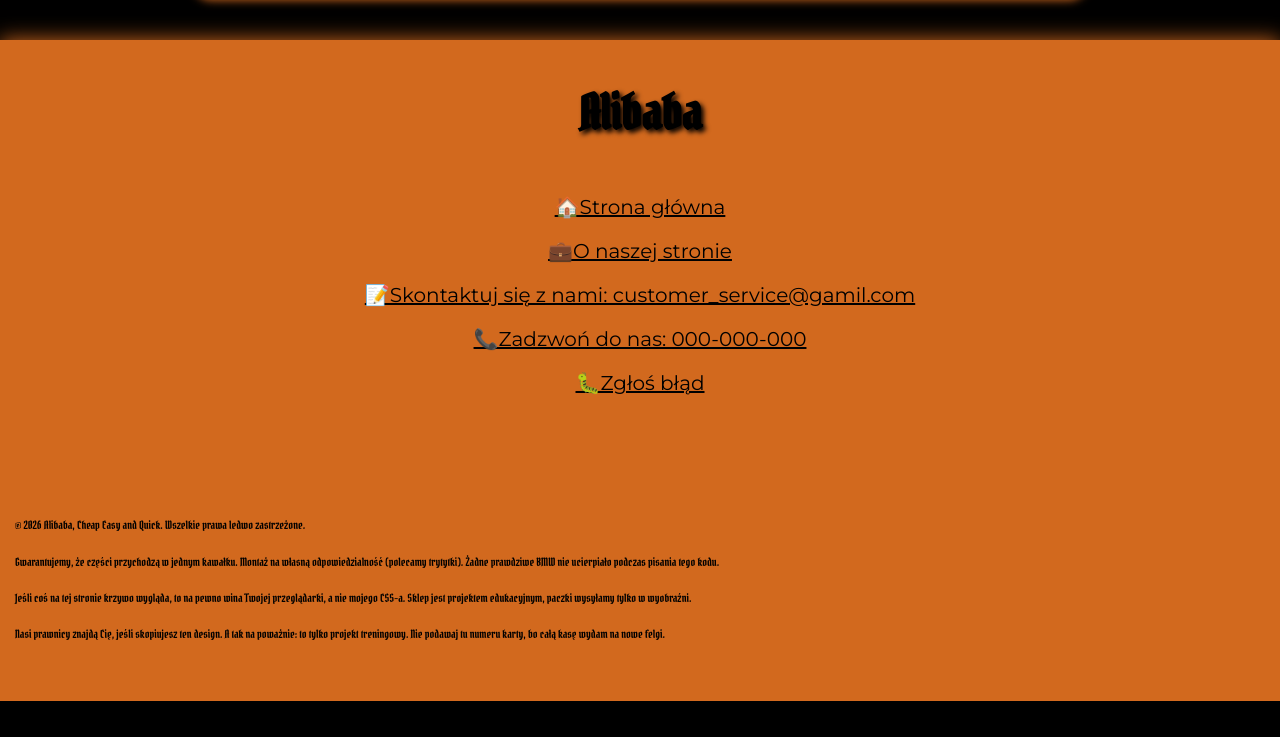
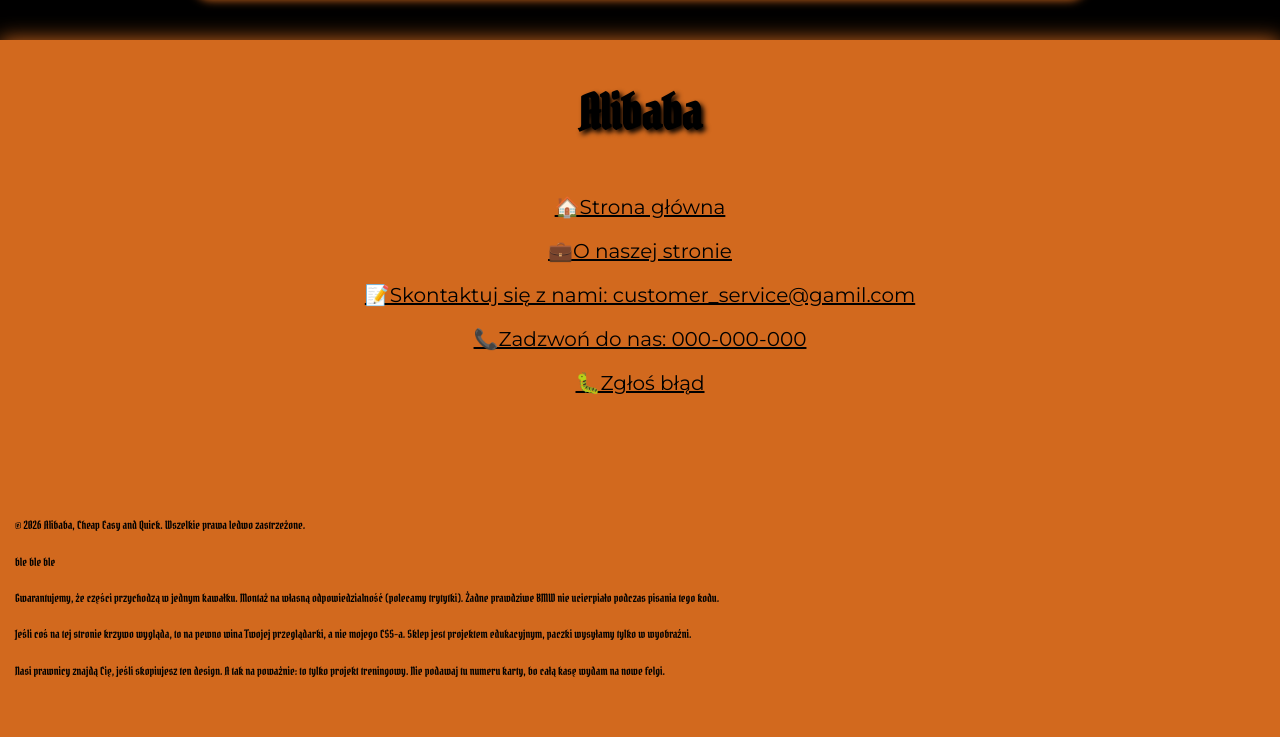
Before and after one commit to aleksander1669/aleksander1669.github.io, a plain HTML site: page product_1.html in a window 1280 px wide. Shown: the part 2336-3073 px from the top of the page. Before the commit the page ends 3037 px from the top, so only its background shows below. Drawn offline with Linux system fonts and the light colour scheme.

Commit message:
zmienienie tekstu w footerze produktu

```diff
--- a/product_1.html
+++ b/product_1.html
@@ -89,6 +89,7 @@ Specyfikacja produktu:
         <br><br><br><br>
     <div class="copyright">
     <p>&copy; 2026 Alibaba, Cheap Easy and Quick. Wszelkie prawa ledwo zastrzeżone.</p>
+    <p>ble ble ble</p>
     <p>Gwarantujemy, że części przychodzą w jednym kawałku. Montaż na własną odpowiedzialność (polecamy trytytki). Żadne prawdziwe BMW nie ucierpiało podczas pisania tego kodu.</p>
     <p>Jeśli coś na tej stronie krzywo wygląda, to na pewno wina Twojej przeglądarki, a nie mojego CSS-a. Sklep jest projektem edukacyjnym, paczki wysyłamy tylko w wyobraźni.</p>
     <p>Nasi prawnicy znajdą Cię, jeśli skopiujesz ten design. A tak na poważnie: to tylko projekt treningowy. Nie podawaj tu numeru karty, bo całą kasę wydam na nowe felgi.</p>
```
